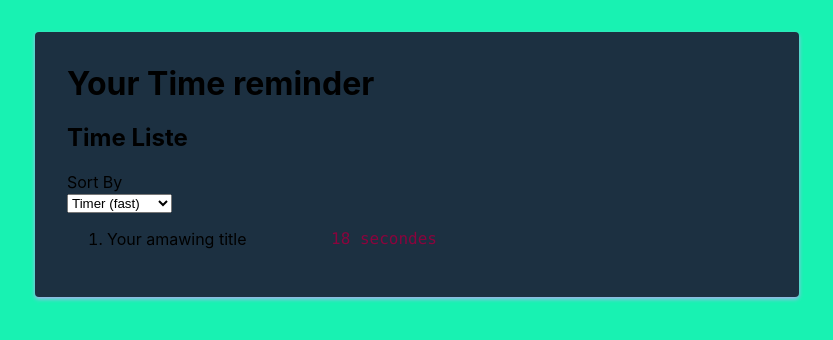
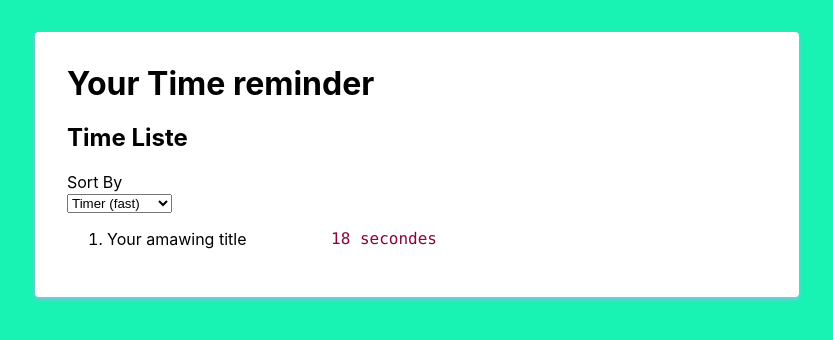
Before and after one commit to Nkeoualionel/React-Hook-Firestore-App, a React (Create React App) app: page / in a window 1280 px wide. Shown: the top 340 px of the page, without its empty margins (223-1056 px from the left). Built offline with nearby package versions, Linux system fonts and the light colour scheme.

Commit message:
added with background

```diff
--- a/src/App.css
+++ b/src/App.css
@@ -4,7 +4,7 @@ body {
 
 
 .App {
-  background: #1C3041;
+  background: #fff;
   max-width: 700px;
   margin: 2rem auto;
   padding: 2rem;
```
